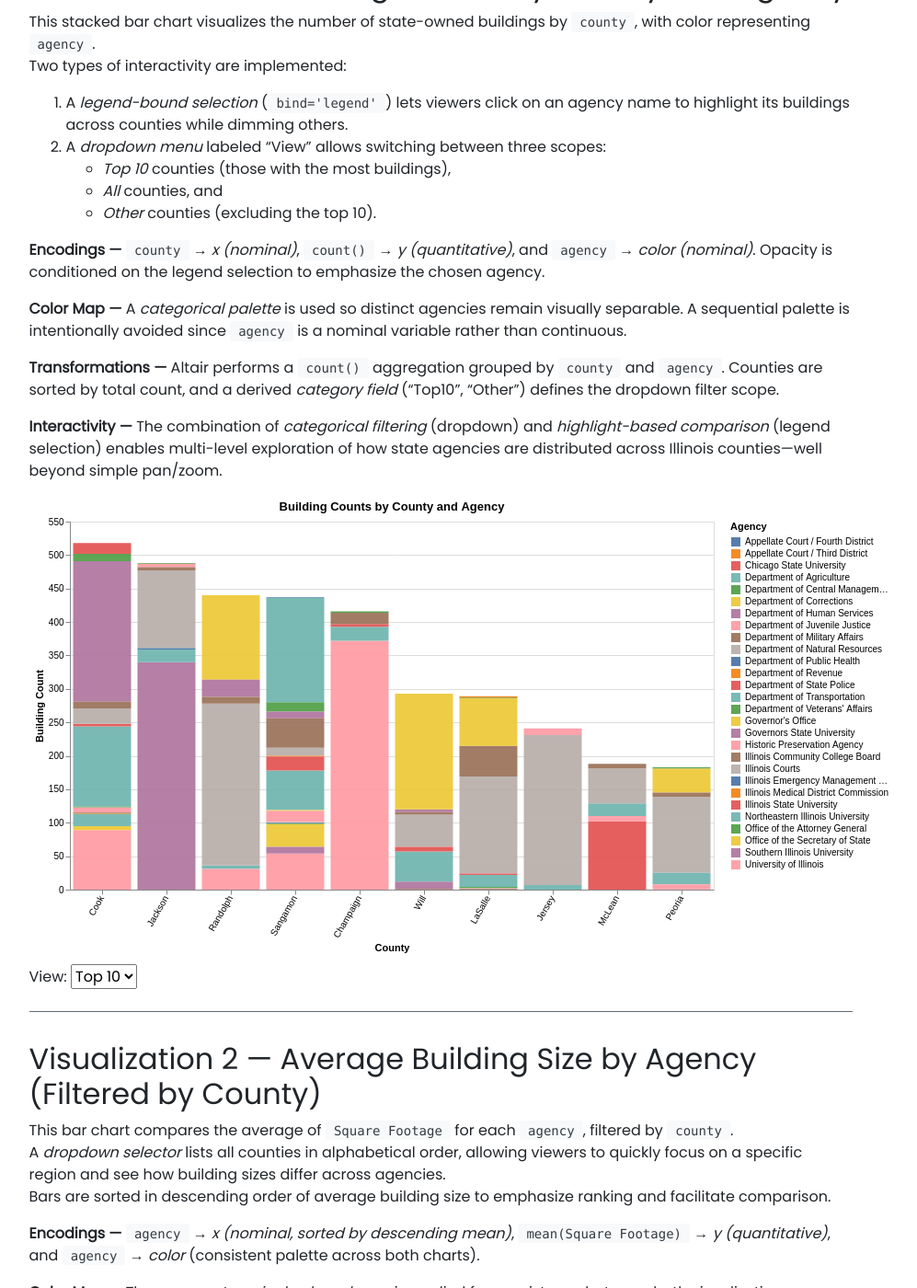
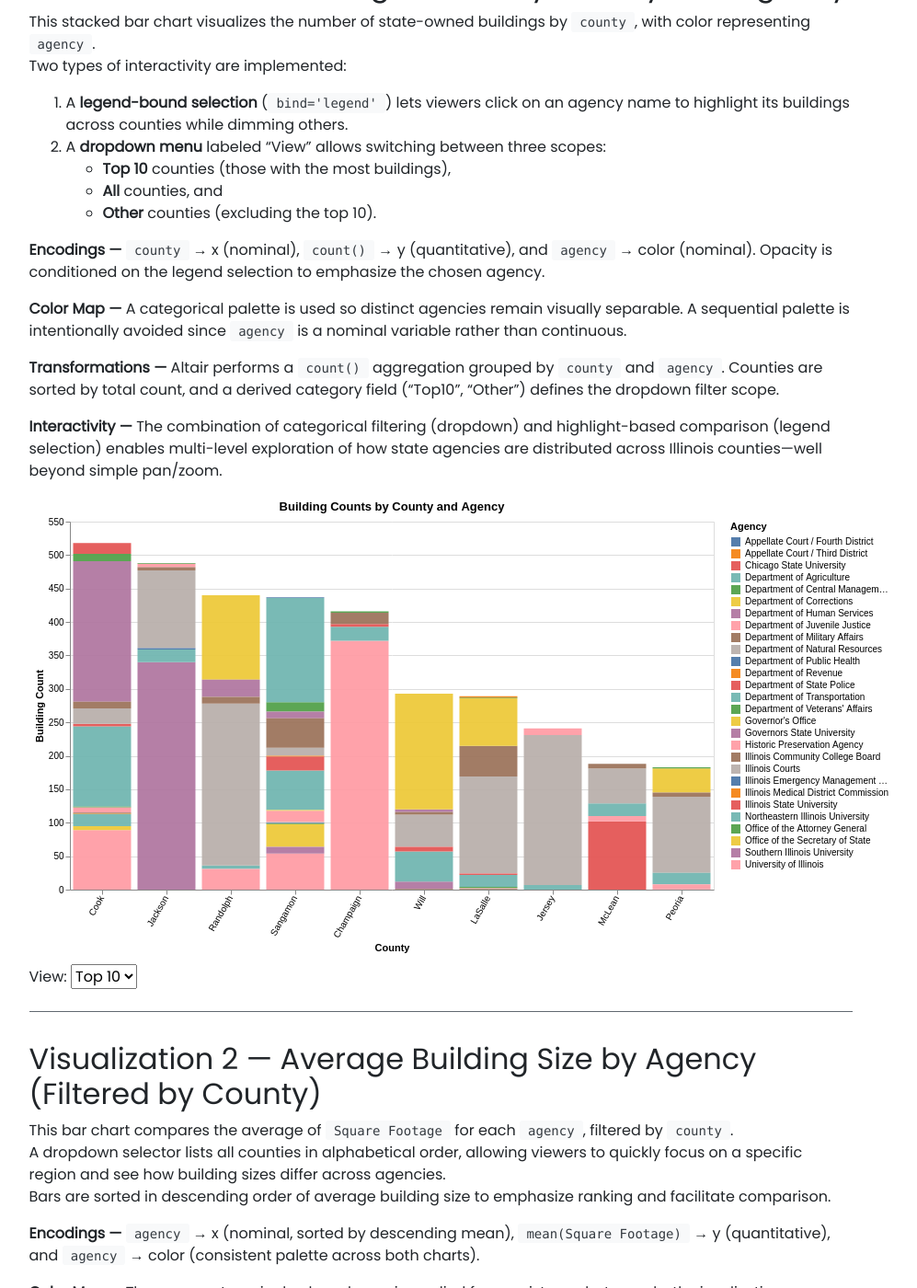
Before and after one commit to YunxiangWang-github/yw135.github.io, a Jekyll site: the page built from _projects/hw5.md, in a window 1280 px wide and 1400 px high, scrolled down 269 px. Shown: the whole window at 92% size, without its empty margins (161-1158 px from the left). Built offline with Jekyll 4.4.1, drawn with Linux system fonts in a browser that asks for light colours; nearby versions of some CDN libraries; some of the changed text lies outside the part shown.

```diff
--- a/_projects/hw5.md
+++ b/_projects/hw5.md
@@ -16,19 +16,19 @@ custom_js:
 This stacked bar chart visualizes the number of state-owned buildings by `county`, with color representing `agency`.
 Two types of interactivity are implemented:
 
-1. A *legend-bound selection* (`bind='legend'`) lets viewers click on an agency name to highlight its buildings across counties while dimming others.
-2. A *dropdown menu* labeled “View” allows switching between three scopes:
-   - *Top 10* counties (those with the most buildings),
-   - *All* counties, and
-   - *Other* counties (excluding the top 10).
+1. A **legend-bound selection** (`bind='legend'`) lets viewers click on an agency name to highlight its buildings across counties while dimming others.
+2. A **dropdown menu** labeled “View” allows switching between three scopes:
+   - **Top 10** counties (those with the most buildings),
+   - **All** counties, and
+   - **Other** counties (excluding the top 10).
 
-**Encodings —** `county` → *x (nominal)*, `count()` → *y (quantitative)*, and `agency` → *color (nominal)*. Opacity is conditioned on the legend selection to emphasize the chosen agency.
+**Encodings —** `county` → x (nominal), `count()` → y (quantitative), and `agency` → color (nominal). Opacity is conditioned on the legend selection to emphasize the chosen agency.
 
-**Color Map —** A *categorical palette* is used so distinct agencies remain visually separable. A sequential palette is intentionally avoided since `agency` is a nominal variable rather than continuous.
+**Color Map —** A categorical palette is used so distinct agencies remain visually separable. A sequential palette is intentionally avoided since `agency` is a nominal variable rather than continuous.
 
-**Transformations —** Altair performs a `count()` aggregation grouped by `county` and `agency`. Counties are sorted by total count, and a derived *category field* (“Top10”, “Other”) defines the dropdown filter scope.
+**Transformations —** Altair performs a `count()` aggregation grouped by `county` and `agency`. Counties are sorted by total count, and a derived category field (“Top10”, “Other”) defines the dropdown filter scope.
 
-**Interactivity —** The combination of *categorical filtering* (dropdown) and *highlight-based comparison* (legend selection) enables multi-level exploration of how state agencies are distributed across Illinois counties—well beyond simple pan/zoom.
+**Interactivity —** The combination of categorical filtering (dropdown) and highlight-based comparison (legend selection) enables multi-level exploration of how state agencies are distributed across Illinois counties—well beyond simple pan/zoom.
 
 <vegachart schema-url="{{ site.baseurl }}/assets/hw5/chart1.json" style="width: 100%"></vegachart>
 
@@ -36,14 +36,14 @@ Two types of interactivity are implemented:
 
 ## Visualization 2 — Average Building Size by Agency (Filtered by County)
 This bar chart compares the average of `Square Footage` for each `agency`, filtered by `county`.
-A *dropdown selector* lists all counties in alphabetical order, allowing viewers to quickly focus on a specific region and see how building sizes differ across agencies.
+A dropdown selector lists all counties in alphabetical order, allowing viewers to quickly focus on a specific region and see how building sizes differ across agencies.
 Bars are sorted in descending order of average building size to emphasize ranking and facilitate comparison.
 
-**Encodings —** `agency` → *x (nominal, sorted by descending mean)*, `mean(Square Footage)` → *y (quantitative)*, and `agency` → *color* (consistent palette across both charts).
+**Encodings —** `agency` → x (nominal, sorted by descending mean), `mean(Square Footage)` → y (quantitative), and `agency` → color (consistent palette across both charts).
 
-**Color Map —** The same *categorical color scheme* is applied for consistency between both visualizations, reinforcing agency identity.
+**Color Map —** The same categorical color scheme is applied for consistency between both visualizations, reinforcing agency identity.
 
-**Transformations —** The selected county acts as a *filter*, and Altair computes the mean of `Square Footage` per agency before re-sorting the bars.
+**Transformations —** The selected county acts as a filter, and Altair computes the mean of `Square Footage` per agency before re-sorting the bars.
 
 **Interactivity —** The dropdown provides county-level filtering for focused analysis, supporting region-specific exploration and comparison across agencies.
 
```
Also changed, not shown: assets/hw5/thumb.png (added), 3 other files.
